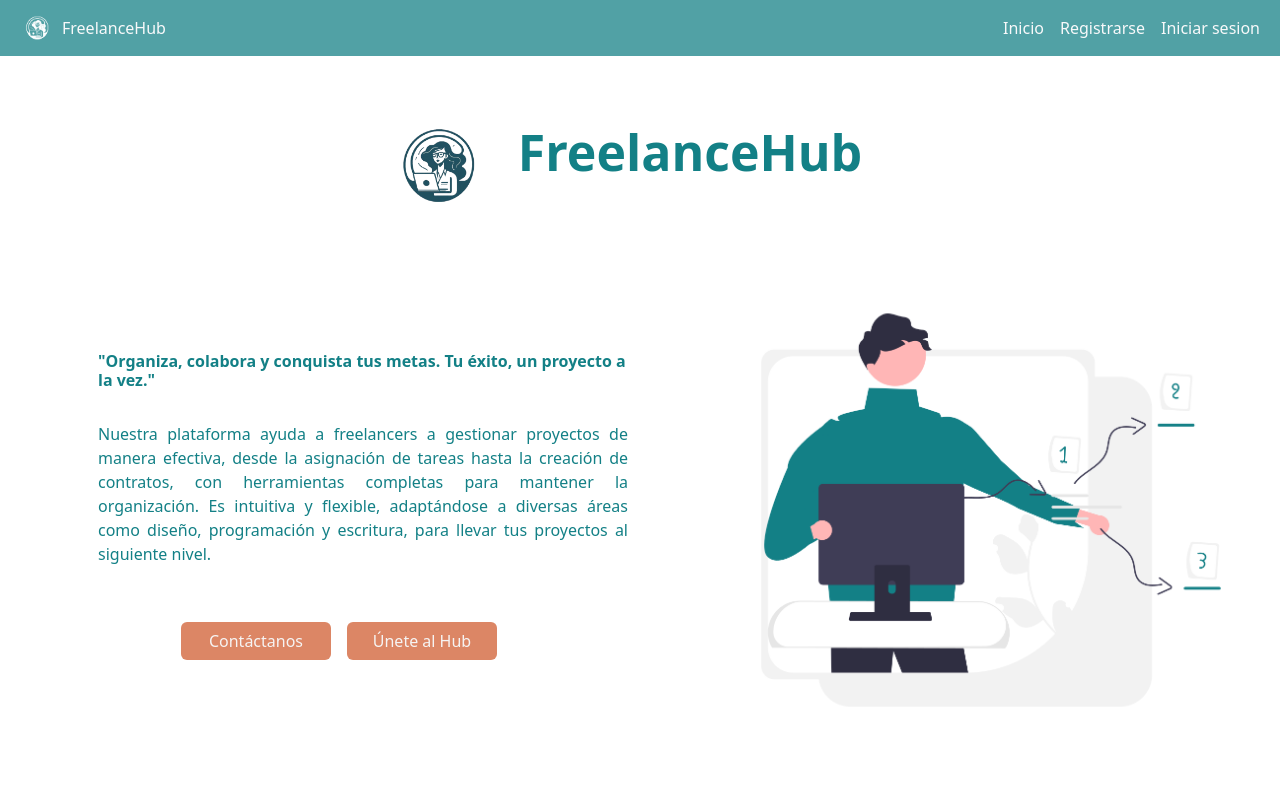
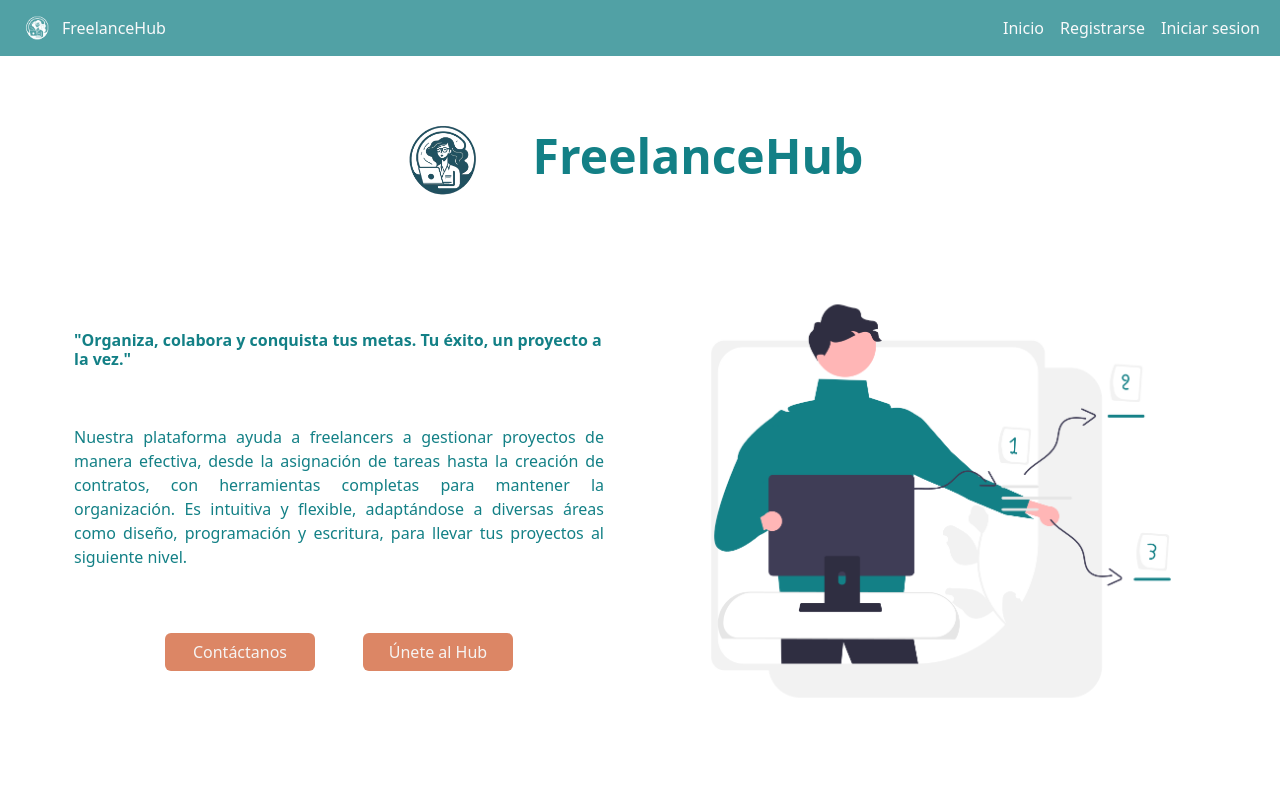
Before and after one commit to maxdenuevo/FreelanceHub-front, a React (Vite) app: page / in a window 1280 px wide. Shown: the top 800 px of the page. Built offline with nearby package versions, Linux system fonts and the light colour scheme.

Commit message:
responsividad al 95% y se cambian botones por iconos

```diff
--- a/src/App.css
+++ b/src/App.css
@@ -1,16 +1,25 @@
-.titulo-encabezado {
-  margin-top: 50px;
-  margin-right: 100px;
+#titulo-encabezado h1 {
+  color: #138086;
+  font-size: 2rem
 }
 
-.titulo-encabezado h1 {
+@media (min-width: 768px) {
+#titulo-encabezado h1 {
   color: #138086;
-  font-size: 50px;
+  font-size: 3rem;
+  padding-right: 100px;
+ }
 }
 
 .logo-titulo {
+  width: 100px;
+}
+
+@media (min-width: 768px) {
+ .logo-titulo {
   width: 200px;
-  padding-left: 40px;
+  padding-left: 50px;
+ }
 }
 
 #logo-nav {
@@ -20,8 +29,15 @@
 .encabezado-container {
   color: #138086;
   display: flex;
+}
+
+@media (min-width: 768px) {
+.encabezado-container {
+  color: #138086;
+  display: flex;
   padding: 50px;
   justify-content: space-around;
+ }
 }
 
 p {
@@ -30,22 +46,32 @@ p {
 }
 
 #imghome {
-  width: 600px;
+  width: auto;
   height: auto;
-  margin-left: 50px;
 }
 
 #navprincipal {
+  width: 100%;
   background-color: #51a1a5;
   z-index: 101;
 }
-
 
 .encabezado-container .btn {
   color: #f6f4f3;
   background-color: #DC8665;
   width: 150px;
 }
+
+@media (min-width: 768px) {
+.encabezado-container .btn {
+  color: #f6f4f3;
+  background-color: #DC8665;
+  width: 150px;
+  display: flex;
+  justify-content: center;
+ }
+}
+
 .encabezado-container .btn:hover {
   background-color: #dc876599;
   color: white;
@@ -114,6 +140,8 @@ p {
 .formulario {
   width: 400px;
   margin: auto;
+  margin-top: 150px;
+  margin-bottom: 100px;
   background-color: white;
   padding: 20px;
   border-radius: 10px;
@@ -175,12 +203,12 @@ p {
 }
 
 .Nuevoproyecto-btns .btn{
-  width: 15%;
+  width: 17%;
   height: 20%;
 }
 
 #nuevoCliente-btn {
-  width: 15%;
+  width: auto;
 }
 
 #nuevoproyecto-btn {
@@ -193,7 +221,7 @@ p {
 }
 
 .sidebar {
-  width: 80px;
+  width: 90px;
   height: 100vh;
   background-color: #51a1a5;
   padding: 20px;
@@ -210,8 +238,14 @@ p {
 }
 
 .content {
+  margin-left: 90px;
+}
+
+@media (min-width: 768px) {
+.content {
   margin-left: 200px;
-  padding: 1rem;;
+  padding: 1rem;
+ }
 }
 
 .nav-pills .nav-link.active {
@@ -322,18 +356,26 @@ p {
   color: white;
 }
 
-#proyectos-page {
-  width: 100%;
-  height: 580px;
-  margin-left: 10px;
-}
-
 #sec-proyect {
-  padding-left: 440px;
+  text-align: center;
+  margin: auto;
 }
 
 #proyectos-p {
   margin-left: 440px;
+  margin: auto;
+}
+
+#proyectos-page {
+  width: 80vw;
+}
+
+@media (max-width: 768px) {
+  #proyectos-page, #proyectos-p {
+    padding-left: 0;
+    margin-left: 0;
+    text-align: center;
+  }
 }
 
 #btn-eliminar-proyecto {
@@ -656,11 +698,13 @@ p {
 }
 
 #clientes-tabla {
-  width: 1220px;
   margin: 50px;
   padding: 50px;
   border-radius: 10px;
   box-shadow: 0 4px 8px rgba(0, 0, 0, 0.1);
+  width: 80vw;
+  max-width: 1200px;
+  min-width: 600px;
 }
 
 #clientes-tabla h2 {
--- a/src/components/Encabezado.jsx
+++ b/src/components/Encabezado.jsx
@@ -17,15 +17,15 @@ function Encabezado() {
     <div className="encabezado-container py-5">
       <div className="row align-items-center mb-5">
         <div className="col-md-6">
-          <h6 className="pb-2 ps-5">
+          <h6 className="p-4">
             <strong>"Organiza, colabora y conquista tus metas. Tu éxito, un proyecto a la vez."</strong>
           </h6>
-          <p className="parrafo-titulo pt-3 ps-5">
+          <p className="parrafo-titulo p-4">
             Nuestra plataforma ayuda a freelancers a gestionar proyectos de manera efectiva, desde la asignación de tareas hasta la creación de contratos, con herramientas completas para mantener la organización. Es intuitiva y flexible, adaptándose a diversas áreas como diseño, programación y escritura, para llevar tus proyectos al siguiente nivel.
           </p>
-          <div className="botones-titulo d-flex flex-column flex-md-row justify-content-center mt-5">
-            <button className="btn m-2" onClick={irAContactanos}>Contáctanos</button>
-            <button className="btn m-2" role="button" onClick={irARegistro}>Únete al Hub</button>
+          <div className="botones-titulo d-flex flex-column align-items-center justify-content-center flex-md-row">
+            <button className="btn m-4" onClick={irAContactanos}>Contáctanos</button>
+            <button className="btn m-4" role="button" onClick={irARegistro}>Únete al Hub</button>
           </div>
         </div>
         <div className="col-md-6">
--- a/src/components/Formnuevocliente.jsx
+++ b/src/components/Formnuevocliente.jsx
@@ -10,6 +10,10 @@ function Formnuevocliente() {
   const [userId, setUserId] = useState('');
   const [errorMensaje, setErrorMensaje] = useState('');
   const navigate = useNavigate();
+
+  function ClickAtras() {
+    navigate(-1);
+  }
 
   useEffect(() => {
     const userId = localStorage.getItem('usuario_id');
@@ -88,8 +92,10 @@ function Formnuevocliente() {
       });
   };
 
+
+
   return (
-    <div className="formulario container mt-5 mb-5">
+    <div className="formulario container">
       <h2 className="form-title">Crear Nuevo Cliente</h2>
       <form>
         <div className="mb-3">
@@ -125,7 +131,8 @@ function Formnuevocliente() {
           </div>
         )}
         <div className="text-center">
-          <button id="nuevoCliente-btn" type="button" className="btn" onClick={agregarClienteNuevo}>Siguiente</button>
+          <button id="nuevoCliente-btn" type="button" className="btn m-3" onClick={ClickAtras}>Atrás</button>
+          <button id="nuevoCliente-btn" type="button" className="btn m-3" onClick={agregarClienteNuevo}>Siguiente</button>
         </div>
       </form>
     </div>
--- a/src/components/Formnuevoproyecto.jsx
+++ b/src/components/Formnuevoproyecto.jsx
@@ -107,7 +107,7 @@ function Formnuevoproyecto() {
   }
 
   return (
-    <div className="formulario container mt-5 mb-5">
+    <div className="formulario container">
       <h2 className="form-title mb-4">Crea un nuevo proyecto</h2>
       <form>
         <div className="mb-3">
--- a/src/components/Home.jsx
+++ b/src/components/Home.jsx
@@ -17,8 +17,8 @@ function Home() {
     <div className="container py-5">
       <div className="row align-items-center mb-5">
         <div className="card-body-text col-md-6">
-          <h1 className='ms-5'>¡Bienvenid@!</h1>
-          <p className="pt-3 ms-5 ">
+          <h1 className='m-5'>¡Bienvenid@!</h1>
+          <p className="m-5">
             En esta plataforma podrás gestionar tareas, pagos y contratos de tus proyectos de manera eficiente. Utiliza estas herramientas para mantener todo organizado y al día.
           </p>
         </div>
--- a/src/components/Navbar.jsx
+++ b/src/components/Navbar.jsx
@@ -10,7 +10,8 @@ import Logo2 from '../images/Logo2.png'
 function Navbar() {
   const navigate = useNavigate();
   const location = useLocation();
-  const esRutaDashboard = location.pathname.startsWith('/dashboardpage');
+  const rutasDashboard = ['/dashboardpage', '/nuevocliente', '/nuevocliente/nuevoproyecto'];
+  const esRutaDashboard = rutasDashboard.some(ruta => location.pathname.startsWith(ruta));
 
   const irAInicio = () => {
     navigate('/');
--- a/src/components/Navbardash.jsx
+++ b/src/components/Navbardash.jsx
@@ -24,7 +24,7 @@ function Navbardash() {
     };
 
   return (
-    <nav id="navprincipal" className="navbar navbar-expand-lg">
+    <nav id="navprincipal" className="navbar navbar-expand-lg fixed-top">
     <div className="container-fluid d-flex">
     <img id='logo-nav' src={Logo2} alt="" />
     <button className="nav-link text-light" onClick={irAInicio}>FreelanceHub</button>
--- a/src/components/Sidebar.jsx
+++ b/src/components/Sidebar.jsx
@@ -58,10 +58,6 @@ function Sidebar() {
             <div className="modal fade" id="exampleModal" tabIndex="-1" aria-labelledby="exampleModalLabel" aria-hidden="true">
                 <div className="modal-dialog">
                     <div className="modal-content">
-                        <div className="modal-header">
-                            <h5 className="modal-title" id="exampleModalLabel">Cerrar Sesión</h5>
-                            <button type="button" className="btn-close" data-bs-dismiss="modal" aria-label="Close"></button>
-                        </div>
                         <div className="modal-body">
                             <p>¿Estás seguro de que deseas cerrar sesión?</p>
                         </div>
--- a/src/components/Titulo.jsx
+++ b/src/components/Titulo.jsx
@@ -1,11 +1,12 @@
 import React from 'react';
-import Logo from '../images/Logo.png'
+import Logo from '../images/Logo.png';
+
 
 function Titulo() {
   return (
-    <div className="titulo-encabezado d-flex justify-content-center">
+    <div id='titulo-encabezado' className="d-flex justify-content-center align-items-center flex-column flex-md-row mt-5">
       <img className='logo-titulo' src={Logo} alt="Logo FreelanceHub" />
-    <h1 className="pt-3"><strong>FreelanceHub</strong></h1>
+      <h1 className="pt-md-0 ms-md-3 text-center text-md-start"><strong>FreelanceHub</strong></h1>
     </div>
   );
 }
```
Also changed, not shown: src/components/Pagos.jsx (+28 -6 lines), src/components/Proyectos.jsx (+10 -3 lines), src/components/Tareas.jsx (+28 -5 lines).
